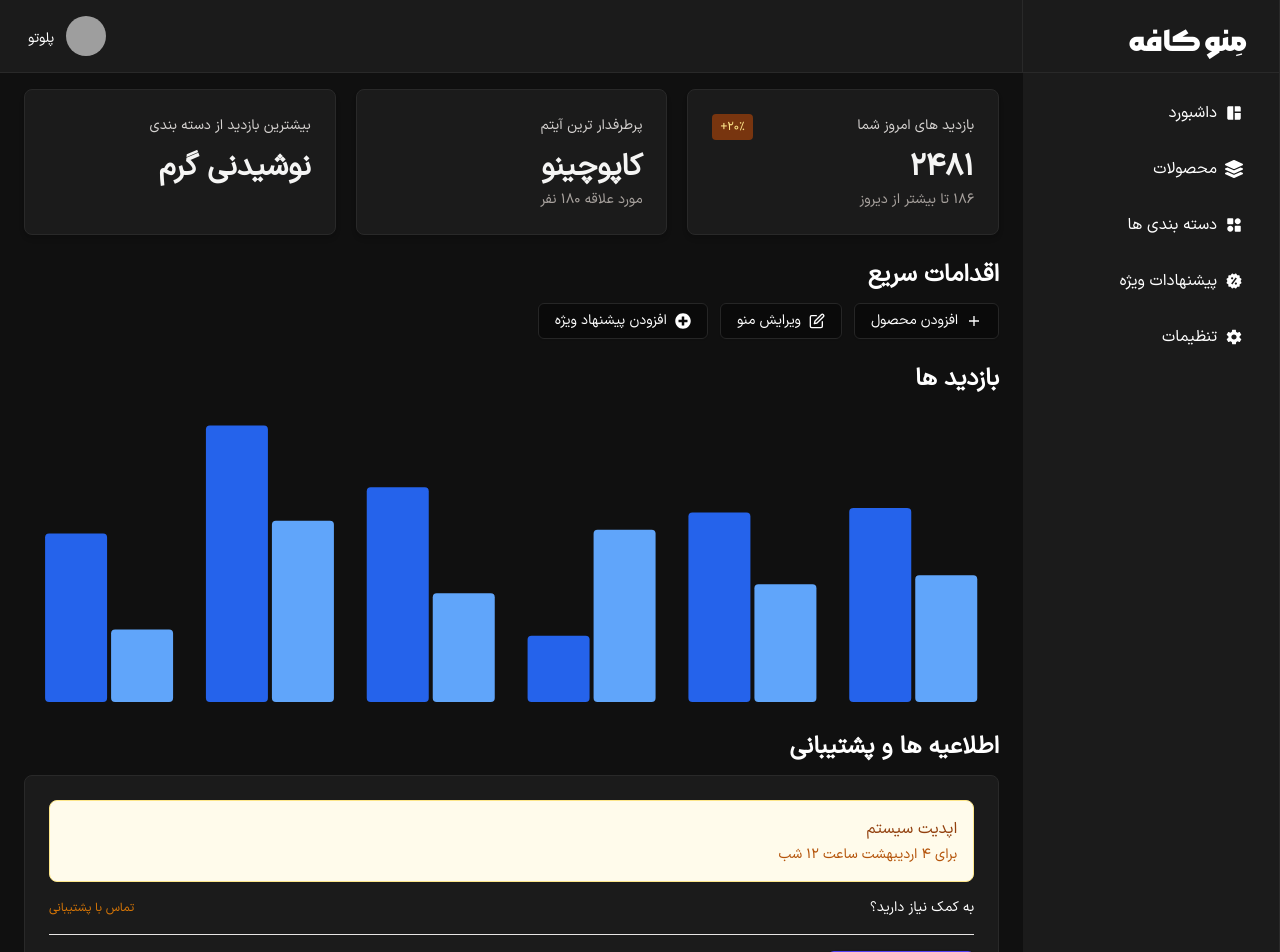
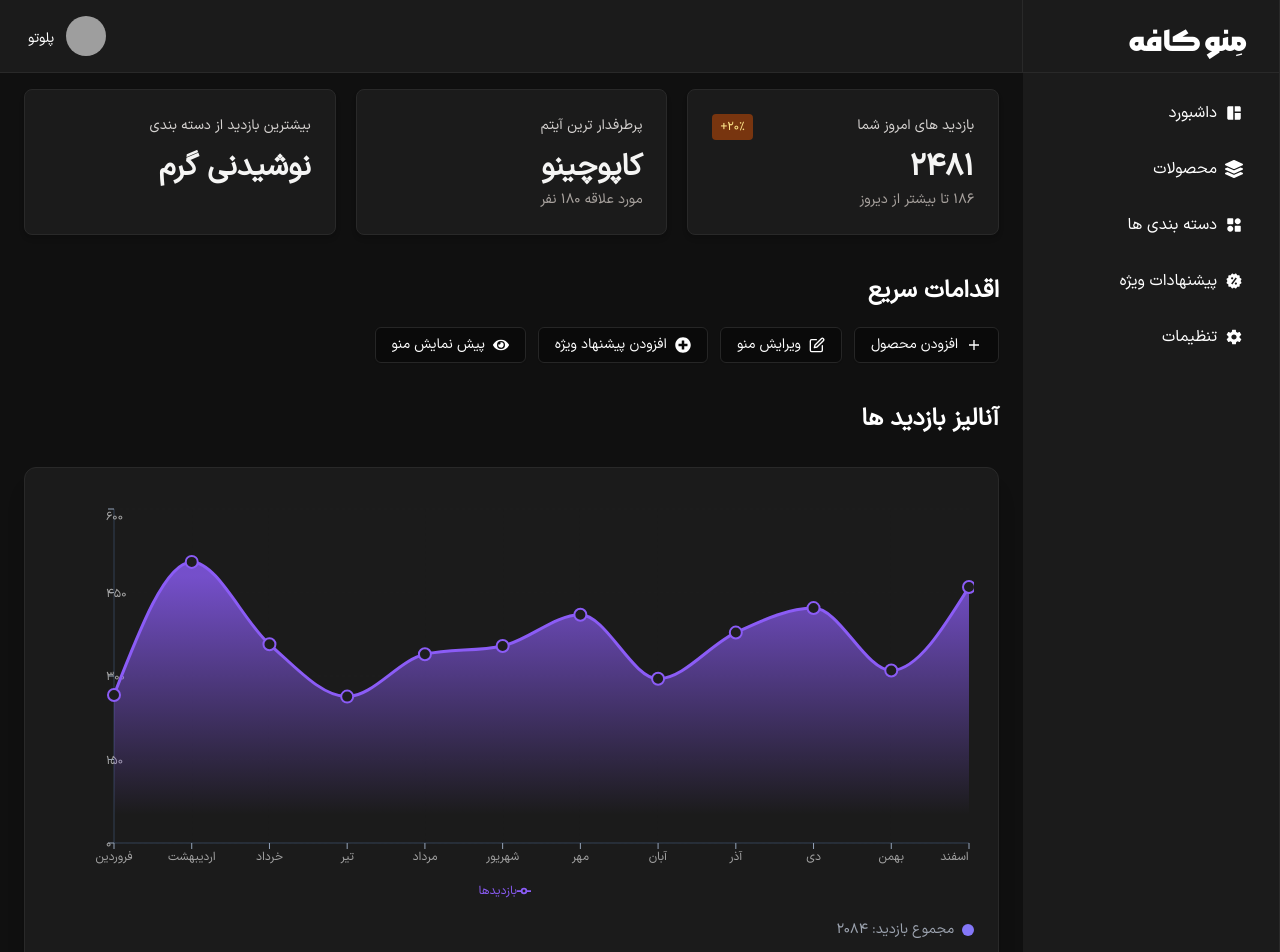
Before and after one commit to TronIsHere/menuCaffe, a Next.js app: page /dashboard in a window 1280 px wide. Shown: the top 952 px of the page. Built offline with nearby package versions, Linux system fonts and the light colour scheme; grey boxes are pictures that could not be loaded.

Commit message:
UI : added charts

```diff
--- a/package.json
+++ b/package.json
@@ -12,6 +12,7 @@
     "@radix-ui/react-slot": "^1.1.2",
     "class-variance-authority": "^0.7.1",
     "clsx": "^2.1.1",
+    "framer-motion": "^12.4.7",
     "lucide-react": "^0.476.0",
     "next": "15.1.7",
     "react": "^19.0.0",
@@ -22,8 +23,8 @@
     "tailwindcss-animate": "^1.0.7"
   },
   "overrides": {
-  "react-is": "^19.0.0-rc-69d4b800-20241021"
-},
+    "react-is": "^19.0.0-rc-69d4b800-20241021"
+  },
   "devDependencies": {
     "@eslint/eslintrc": "^3",
     "@types/node": "^20",
--- a/src/app/dashboard/page.tsx
+++ b/src/app/dashboard/page.tsx
@@ -3,32 +3,12 @@
 import AnalyticsBox from "@/components/dashboard/analyticsBox";
 import { Button } from "@/components/ui/button";
 import { NextPage } from "next";
+import { FaArrowLeft, FaEye, FaPlusCircle } from "react-icons/fa";
+import { FiEdit } from "react-icons/fi";
 import { IoMdAdd } from "react-icons/io";
-import { FiEdit } from "react-icons/fi";
-import { FaPlusCircle } from "react-icons/fa";
-import { FaArrowLeft } from "react-icons/fa";
-import Link from "next/link";
-import { Bar, BarChart } from "recharts";
 
-import { ChartConfig, ChartContainer } from "@/components/ui/chart";
-const chartData = [
-  { month: "January", desktop: 186, mobile: 80 },
-  { month: "February", desktop: 305, mobile: 200 },
-  { month: "March", desktop: 237, mobile: 120 },
-  { month: "April", desktop: 73, mobile: 190 },
-  { month: "May", desktop: 209, mobile: 130 },
-  { month: "June", desktop: 214, mobile: 140 },
-];
-const chartConfig = {
-  desktop: {
-    label: "Desktop",
-    color: "#2563eb",
-  },
-  mobile: {
-    label: "Mobile",
-    color: "#60a5fa",
-  },
-} satisfies ChartConfig;
+import ViewChart from "@/components/dashboard/viewChart";
+
 const DashboardPage: NextPage = () => {
   return (
     <div className="text-white space-y-6 font-iran-sans-light" dir="rtl">
@@ -54,8 +34,8 @@ const DashboardPage: NextPage = () => {
         />
       </div>
       <div>
-        <h4 className="font-bold text-2xl">اقدامات سریع</h4>
-        <div className="flex mt-3 gap-3 ">
+        <h4 className="font-bold mt-10 text-2xl">اقدامات سریع</h4>
+        <div className="flex mt-5 gap-3 ">
           <Button variant="outline">
             <IoMdAdd />
             افزودن محصول
@@ -68,22 +48,21 @@ const DashboardPage: NextPage = () => {
             <FaPlusCircle />
             افزودن پیشنهاد ویژه
           </Button>
+          <Button variant="outline">
+            <FaEye />
+            پیش نمایش منو
+          </Button>
         </div>
       </div>
       <div>
-        <h4 className="font-bold text-2xl">بازدید ها</h4>
+        <h4 className="font-bold text-2xl mt-10">آنالیز بازدید ها</h4>
         <div className="flex mt-3 gap-3 ">
-          <ChartContainer config={chartConfig} className="h-[300px] w-full ">
-            <BarChart accessibilityLayer data={chartData}>
-              <Bar dataKey="desktop" fill="var(--color-desktop)" radius={4} />
-              <Bar dataKey="mobile" fill="var(--color-mobile)" radius={4} />
-            </BarChart>
-          </ChartContainer>
+          <ViewChart />
         </div>
       </div>
       <div>
-        <h4 className="font-bold text-2xl">اطلاعیه ها و پشتیبانی</h4>
-        <div className="bg-darkSecondary p-6 rounded-lg mt-3 border ">
+        <h4 className="font-bold mt-10 text-2xl">اطلاعیه ها و پشتیبانی</h4>
+        <div className="bg-darkSecondary p-6 rounded-lg mt-5 border ">
           <div className="bg-amber-50 border border-amber-200 rounded-lg p-4 mb-4">
             <h4 className="font-medium text-amber-800 mb-1">اپدیت سیستم</h4>
             <p className="text-sm text-amber-700">برای ۴ اردیبهشت ساعت ۱۲ شب</p>
@@ -91,19 +70,11 @@ const DashboardPage: NextPage = () => {
           <div className="space-y-4">
             <div className="flex justify-between items-center">
               <h4 className="text-sm font-medium ">به کمک نیاز دارید؟</h4>
-              <Link
-                href={"#"}
-                className="text-xs text-amber-600 hover:text-amber-800"
-              >
-                تماس با پشتیبانی
-              </Link>
+              <Button variant="default" className="flex items-center gap-2">
+                <span className="text-sm text-white">به مرکز کمک برو</span>
+                <FaArrowLeft />
+              </Button>
             </div>
-          </div>
-          <div className="mt-4 pt-4 border-t border-stone-200">
-            <Button variant="default" className="flex items-center gap-2">
-              <span className="text-sm text-white">به مرکز کمک برو</span>
-              <FaArrowLeft />
-            </Button>
           </div>
         </div>
       </div>
--- /dev/null
+++ b/src/components/dashboard/viewChart.tsx
@@ -0,0 +1,131 @@
+"use client";
+
+import React, { useState, useEffect } from "react";
+import {
+  Bar,
+  BarChart,
+  CartesianGrid,
+  ComposedChart,
+  Legend,
+  Line,
+  Tooltip,
+  XAxis,
+  YAxis,
+  Area,
+  ResponsiveContainer,
+} from "recharts";
+import {
+  ChartConfig,
+  ChartContainer,
+  ChartTooltipContent,
+} from "@/components/ui/chart";
+import { motion } from "framer-motion";
+
+// Enhanced chart data with the same values
+const chartData = [
+  { month: "فروردین", views: 266 },
+  { month: "اردیبهشت", views: 505 },
+  { month: "خرداد", views: 357 },
+  { month: "تیر", views: 263 },
+  { month: "مرداد", views: 339 },
+  { month: "شهریور", views: 354 },
+  { month: "مهر", views: 410 },
+  { month: "آبان", views: 295 },
+  { month: "آذر", views: 378 },
+  { month: "دی", views: 422 },
+  { month: "بهمن", views: 310 },
+  { month: "اسفند", views: 460 },
+];
+
+// Updated chart config with gradient colors
+const chartConfig = {
+  views: {
+    label: "بازدید کل",
+    color: "#8b5cf6",
+  },
+} satisfies ChartConfig;
+
+const EnhancedChart = () => {
+  const [animatedData, setAnimatedData] = useState<
+    Array<{ month: string; views: number }>
+  >([]);
+
+  // Animation effect that gradually fills in the data
+  useEffect(() => {
+    const timer = setTimeout(() => {
+      setAnimatedData(chartData);
+    }, 300);
+    return () => clearTimeout(timer);
+  }, []);
+
+  return (
+    <div className="space-y-4 w-full mt-5">
+      <motion.div
+        initial={{ opacity: 0, y: 20 }}
+        animate={{ opacity: 1, y: 0 }}
+        transition={{ duration: 0.6 }}
+        className="bg-darkSecondary rounded-xl p-6 border shadow-xl"
+      >
+        <div className="mt-3">
+          <ChartContainer config={chartConfig} className="h-[400px] w-full">
+            <ComposedChart data={animatedData}>
+              <defs>
+                <linearGradient id="colorViews" x1="0" y1="0" x2="0" y2="1">
+                  <stop offset="5%" stopColor="#8b5cf6" stopOpacity={0.8} />
+                  <stop offset="90%" stopColor="#8b5cf6" stopOpacity={0.0} />
+                </linearGradient>
+              </defs>
+
+              <CartesianGrid strokeDasharray="3 3" strokeOpacity={0.2} />
+              <XAxis
+                dataKey="month"
+                stroke="#94a3b8"
+                tick={{ fill: "#94a3b8" }}
+                axisLine={{ stroke: "#334155", strokeWidth: 1 }}
+              />
+              <YAxis
+                stroke="#94a3b8"
+                tick={{ fill: "#94a3b8" }}
+                axisLine={{ stroke: "#334155", strokeWidth: 1 }}
+              />
+              <Tooltip content={<ChartTooltipContent />} />
+              <Legend wrapperStyle={{ paddingTop: "10px" }} />
+
+              <Area
+                type="monotone"
+                dataKey="views"
+                stroke="#8b5cf6"
+                strokeWidth={3}
+                name="بازدیدها"
+                fillOpacity={1}
+                fill="url(#colorViews)"
+                dot={{
+                  r: 6,
+                  strokeWidth: 2,
+                  fill: "#1e1e1e",
+                  stroke: "#8b5cf6",
+                }}
+                activeDot={{
+                  r: 8,
+                  strokeWidth: 2,
+                  fill: "#8b5cf6",
+                  stroke: "#fff",
+                }}
+                animationDuration={2000}
+              />
+            </ComposedChart>
+          </ChartContainer>
+        </div>
+
+        <div className="flex justify-between mt-4 text-sm text-gray-400">
+          <div className="flex items-center gap-2">
+            <div className="w-3 h-3 rounded-full bg-primary-300"></div>
+            <span>مجموع بازدید: ۲۰۸۴</span>
+          </div>
+        </div>
+      </motion.div>
+    </div>
+  );
+};
+
+export default EnhancedChart;
--- a/tailwind.config.ts
+++ b/tailwind.config.ts
@@ -12,8 +12,13 @@ export default {
       colors: {
         background: "hsl(var(--background))",
         foreground: "hsl(var(--foreground))",
+        darkPrimary: "#101010",
         darkSecondary: "#1b1b1b",
-        darkPrimary: "#101010",
+        warning: {
+          400: "#372810",
+          900: "#fea109",
+        },
+        ErrorPrimary: "#dd371f",
         card: {
           DEFAULT: "hsl(var(--card))",
           foreground: "hsl(var(--card-foreground))",
@@ -22,9 +27,39 @@ export default {
           DEFAULT: "hsl(var(--popover))",
           foreground: "hsl(var(--popover-foreground))",
         },
+        error: {
+          100: "#F78D8F",
+          200: "#F68082",
+          300: "#F67476",
+          400: "#F5686A",
+          500: "#F34F52", // Main Error
+          600: "#C94144",
+          700: "#9E3335",
+          800: "#732627",
+          900: "#491819",
+        },
+        success: {
+          100: "#82CB93",
+          200: "#73C586",
+          300: "#64BF78",
+          400: "#27A644", // Main Success
+          500: "#208938",
+          600: "#196C2C",
+          700: "#134F20",
+          800: "#0C3214",
+        },
         primary: {
           DEFAULT: "hsl(var(--primary))",
           foreground: "hsl(var(--primary-foreground))",
+          100: "#9C91F9",
+          200: "#9084F9",
+          300: "#8477F8",
+          400: "#786AF7",
+          500: "#5442F5", // Primary color
+          600: "#4537CA",
+          700: "#372B9F",
+          800: "#281F74",
+          900: "#19144A",
         },
         secondary: {
           DEFAULT: "hsl(var(--secondary))",
```
Also changed, not shown: 1 other file (tests, documents, lock files or other folders).
